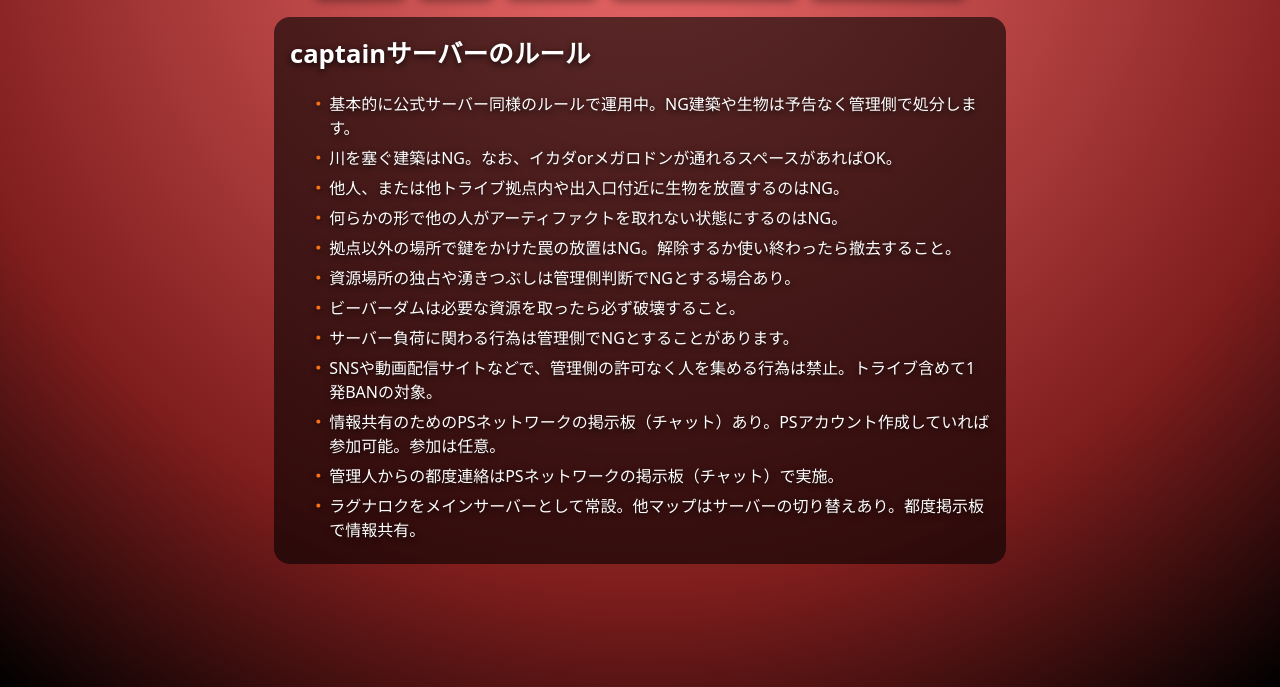
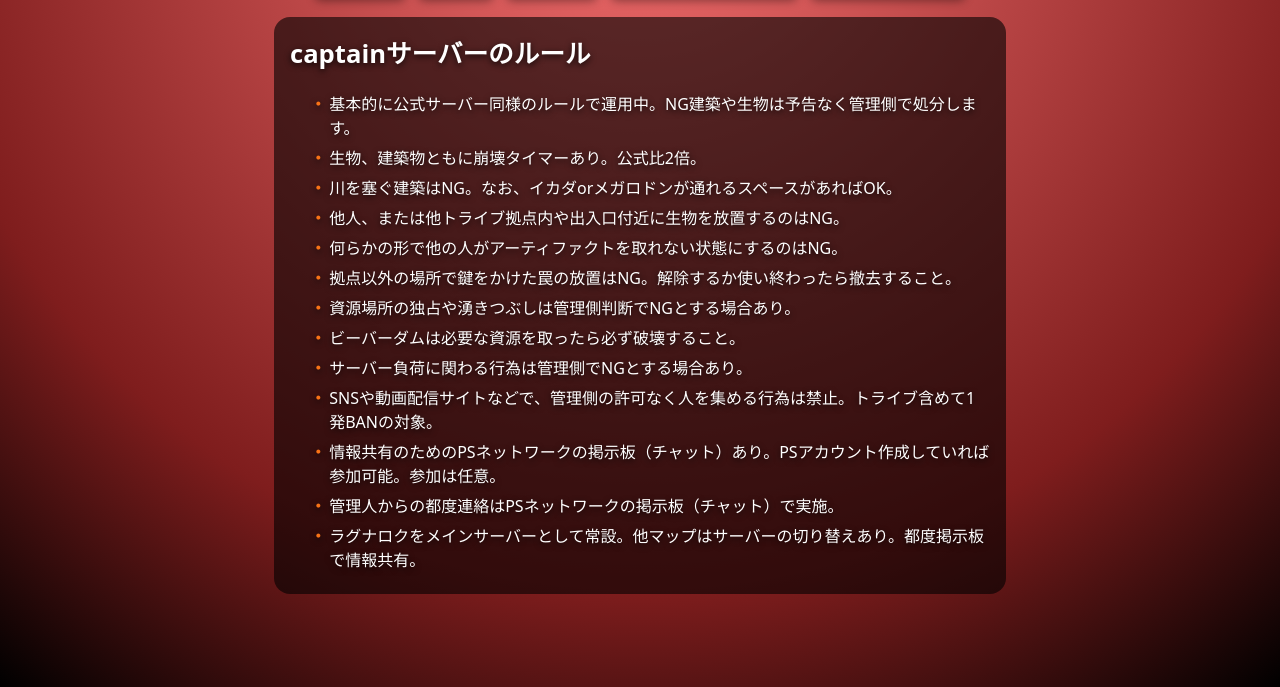
Before and after one commit to ogahiyoshipai/ark-team-captain, a plain HTML site: page index.html in a window 1280 px wide. Both pictures are taken after a click on the link "ルール". Shown: the part 145-832 px from the top of the page. Drawn offline with Linux system fonts and the light colour scheme.

Commit message:
index.html を更新

```diff
--- a/index.html
+++ b/index.html
@@ -61,13 +61,14 @@
     <h2>captainサーバーのルール</h2>
     <ul>
       <li>基本的に公式サーバー同様のルールで運用中。NG建築や生物は予告なく管理側で処分します。</li>
+      <li>生物、建築物ともに崩壊タイマーあり。公式比2倍。</li>
       <li>川を塞ぐ建築はNG。なお、イカダorメガロドンが通れるスペースがあればOK。</li>
       <li>他人、または他トライブ拠点内や出入口付近に生物を放置するのはNG。</li>
       <li>何らかの形で他の人がアーティファクトを取れない状態にするのはNG。</li>
       <li>拠点以外の場所で鍵をかけた罠の放置はNG。解除するか使い終わったら撤去すること。</li>
       <li>資源場所の独占や湧きつぶしは管理側判断でNGとする場合あり。</li>
       <li>ビーバーダムは必要な資源を取ったら必ず破壊すること。</li>
-      <li>サーバー負荷に関わる行為は管理側でNGとすることがあります。</li>
+      <li>サーバー負荷に関わる行為は管理側でNGとする場合あり。</li>
       <li>SNSや動画配信サイトなどで、管理側の許可なく人を集める行為は禁止。トライブ含めて1発BANの対象。</li>
       <li>情報共有のためのPSネットワークの掲示板（チャット）あり。PSアカウント作成していれば参加可能。参加は任意。</li>
       <li>管理人からの都度連絡はPSネットワークの掲示板（チャット）で実施。</li>
```
